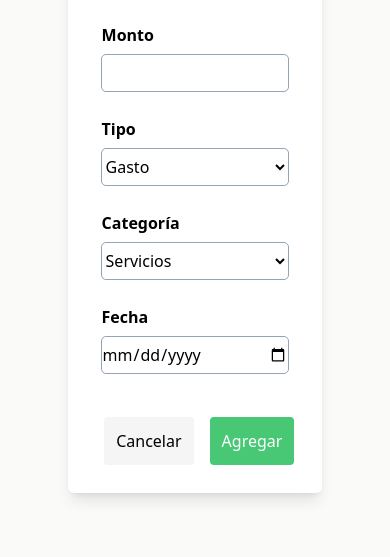
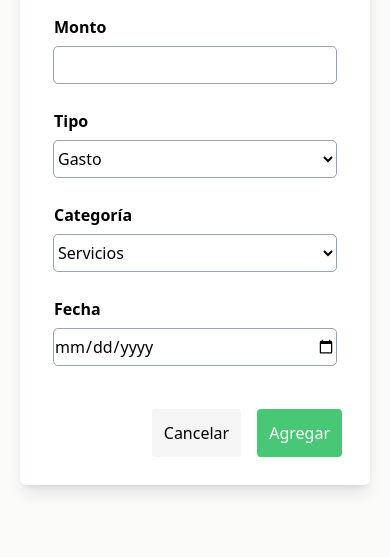
Before and after one commit to SofiaParodi/ahorrADAs, a plain HTML site: page pages/nueva-operacion.html in a window 390 px wide. Shown: the part 327-884 px from the top of the page. Drawn offline with nearby package versions, Linux system fonts and the light colour scheme.

Commit message:
responsive mobile

```diff
--- a/pages/nueva-operacion.html
+++ b/pages/nueva-operacion.html
@@ -48,8 +48,8 @@
 
 <!-- Main -->
 
-    <main class="m-14">
-        <section class="w-11/12 m-auto my-16 p-5 bg-white rounded-md shadow-lg md:w-10/12 md:my-[1rem]">
+    <main class="mx-5 my-14 xl:m-16">
+        <section class="w-full m-auto p-5 bg-white rounded-md shadow-lg xl:w-7/12">
 
             <h2 id="new-operation-title" class="mb-4 font-bold text-slate-700 text-4xl">Nueva Operación</h2>
 
```
